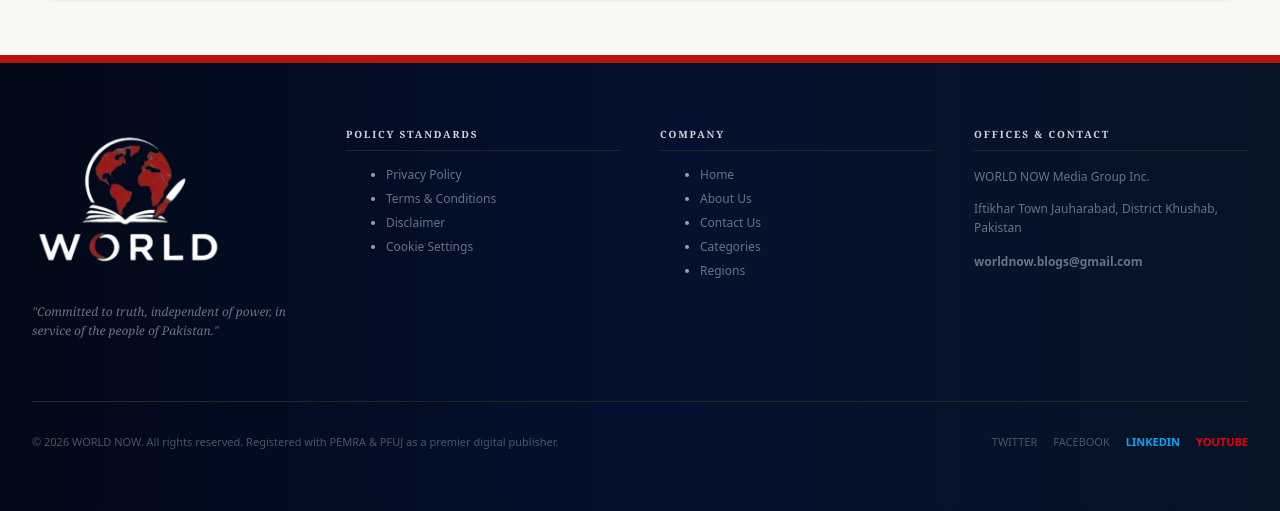
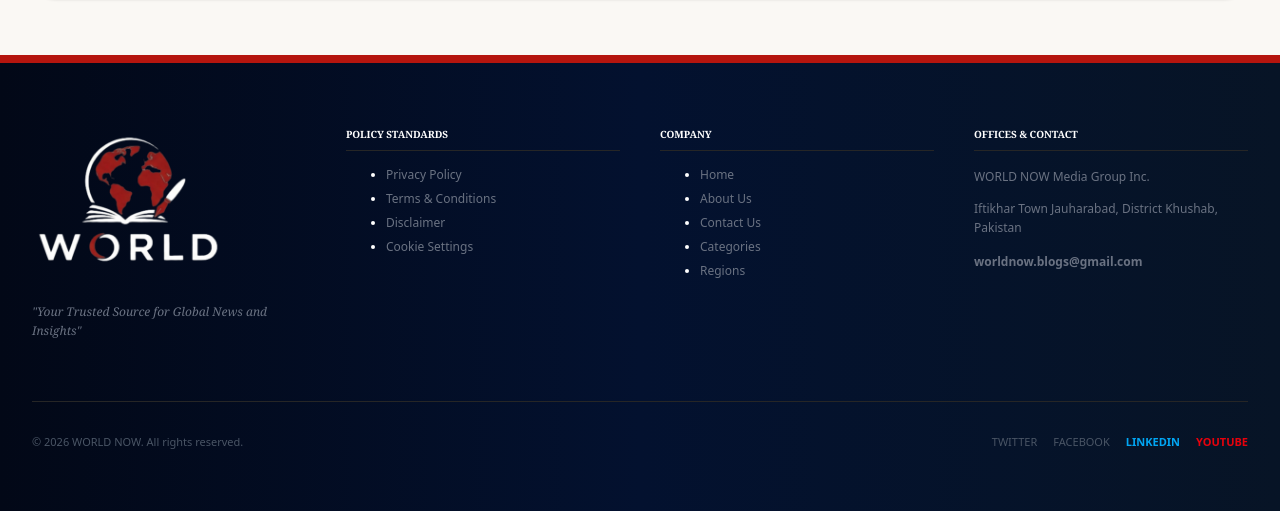
Before and after one commit to gitking-han/WorldNowBloggingSite, a Next.js app: page / in a window 1280 px wide. Shown: the part 1520-2031 px from the top of the page. Built offline with nearby package versions, Linux system fonts and the light colour scheme; no server answers; the database is empty.

Commit message:
commiit20

```diff
--- a/src/components/Footer.tsx
+++ b/src/components/Footer.tsx
@@ -10,7 +10,7 @@ export default function Footer() {
     setOpenMenu(openMenu === menu ? null : menu);
   };
   return (
-    <footer className="w-full bg-gradient-to-r from-[#020817] via-[#03112f] to-[#071426] text-gray-400 py-16 px-6 md:px-8 border-t-8 border-[#b5150e]">
+    <footer className="w-full bg-gradient-to-r from-[#020817] via-[#03112f] to-[#071426] text-white py-16 px-6 md:px-8 border-t-8 border-[#b5150e]">
       <div className="max-w-7xl mx-auto">
         <div className="grid grid-cols-1 md:grid-cols-2 lg:grid-cols-4 gap-10 border-b border-neutral-800 pb-12 mb-8">
           <div className="flex flex-col gap-4">
@@ -31,13 +31,12 @@ export default function Footer() {
               Pakistan's Independent Voice
             </span> */}
             <p className="text-xs text-gray-500 leading-relaxed italic font-serif">
-              "Committed to truth, independent of power, in service of the
-              people of Pakistan."
+              "Your Trusted Source for Global News and Insights"
             </p>
           </div>
 
           <div>
-            <h4 className="text-[10px] uppercase tracking-[0.18em] text-gray-300 font-bold mb-4 pb-2 border-b border-neutral-800">
+            <h4 className="text-[10px] uppercase text-white font-bold mb-4 pb-2 border-b border-neutral-800">
               Policy Standards
             </h4>
             <ul className="flex flex-col gap-2 text-xs">
@@ -81,7 +80,7 @@ export default function Footer() {
           </div>
 
           <div>
-            <h4 className="text-[10px] uppercase tracking-[0.18em] text-gray-300 font-bold mb-4 pb-2 border-b border-neutral-800">
+            <h4 className="text-[10px] uppercase text-white font-bold mb-4 pb-2 border-b border-neutral-800">
               Company
             </h4>
             <ul className="flex flex-col gap-2 text-xs">
@@ -205,7 +204,7 @@ export default function Footer() {
           </div>
 
           <div>
-            <h4 className="text-[10px] uppercase tracking-[0.18em] text-gray-300 font-bold mb-4 pb-2 border-b border-neutral-800">
+            <h4 className="text-[10px] uppercase text-white font-bold mb-4 pb-2 border-b border-neutral-800">
               Offices & Contact
             </h4>
             <p className="text-xs text-gray-500 leading-relaxed mb-1">
@@ -222,8 +221,7 @@ export default function Footer() {
 
         <div className="flex flex-col sm:flex-row justify-between items-center gap-4 text-[11px] text-gray-600">
           <span>
-            © 2026 WORLD NOW. All rights reserved. Registered with PEMRA & PFUJ
-            as a premier digital publisher.
+            © 2026 WORLD NOW. All rights reserved.
           </span>
           <div className="flex gap-4">
             <a
```
